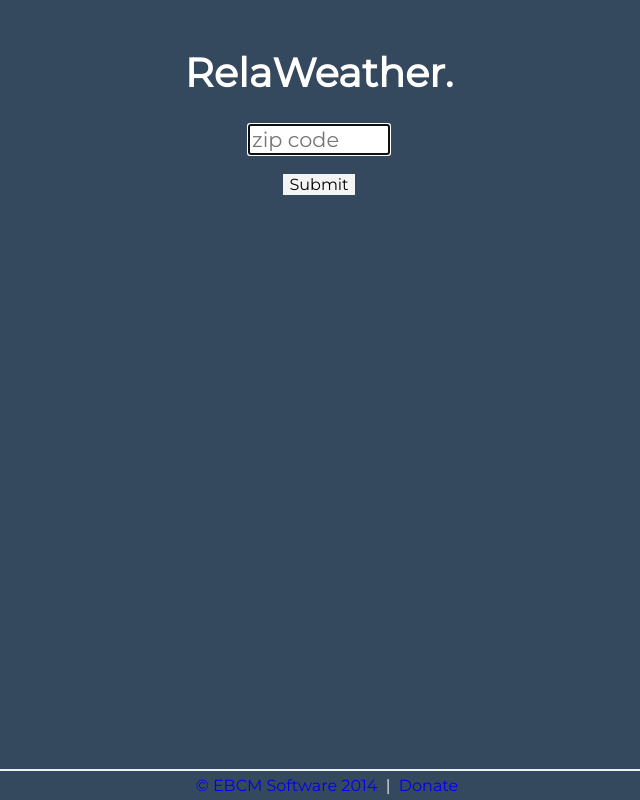
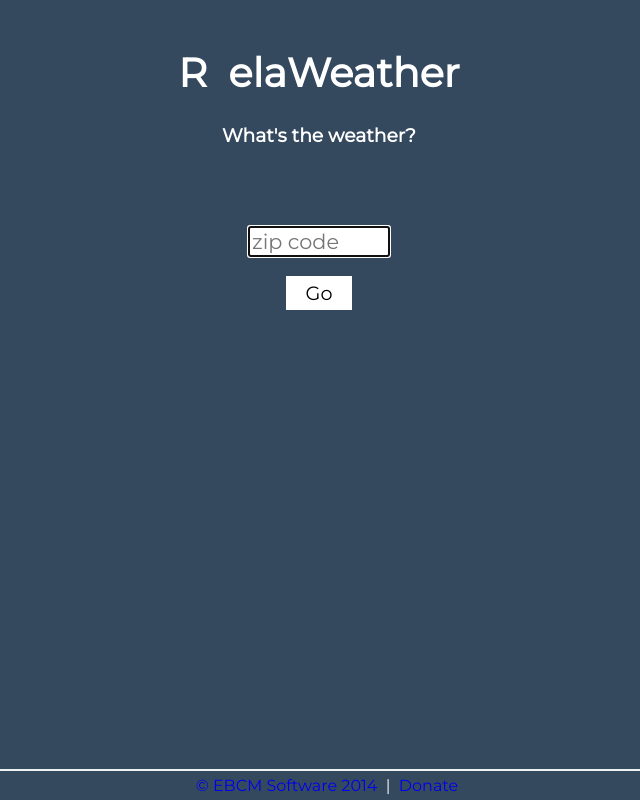
Before and after one commit to ebcmsoftware/relaweather, a plain HTML site: page index.html in a window 1280 px wide. Shown: the whole page, without its empty margins (321-961 px from the left). Drawn offline with Linux system fonts and the light colour scheme.

```diff
--- a/index.html
+++ b/index.html
@@ -8,11 +8,12 @@
 <meta name="mobile-web-app-capable" content="yes">
 </head>
 <body>
-	<h1 id = "app_title">RelaWeather.</h1>
+	<h1 id = "app_title">R   &nbsp;elaWeather</h1>
+	<h3>What's the weather?</h3>
 	<div id = "location_form">
 		<form id = "zip_form">
 			<input id = "zip_box" type = "tel" name = "zip" placeholder = "zip code" size = 10 autofocus><br><br>
-			<input id = "zip_submit" type = "submit" min = "0" max = "99999">
+			<input id = "zip_submit" type = "submit" min = "0" max = "99999" value = "Go">
 		</form>
 	</div>
 	<footer id = "footer"><a  href = "http://ebcmsoftware.com" target="_blank">&copy; EBCM Software 2014</a> &nbsp;|&nbsp; <a href = "http://ebcmsoftware.com/donate/" target = "_blank"> Donate</a>
--- a/themes/style.css
+++ b/themes/style.css
@@ -17,17 +17,21 @@ a:visited {
 	color: white;
 }
 
-
 #app_title {
 	padding-top: 40px;
+}
+
+#location_form {
+	padding-top: 60px;
 }
 
 #zip_submit {
     border-radius: 0px;
     border: 0;
     font-family: 'Montserrat';
-    font-size: 1em;
-    background: #f4f4f4;
+    font-size: 1.2em;
+    background: white;
+    padding: 5px 20px;
 }
 
 #zip_box {
```
Also changed, not shown: favicon.ico.
